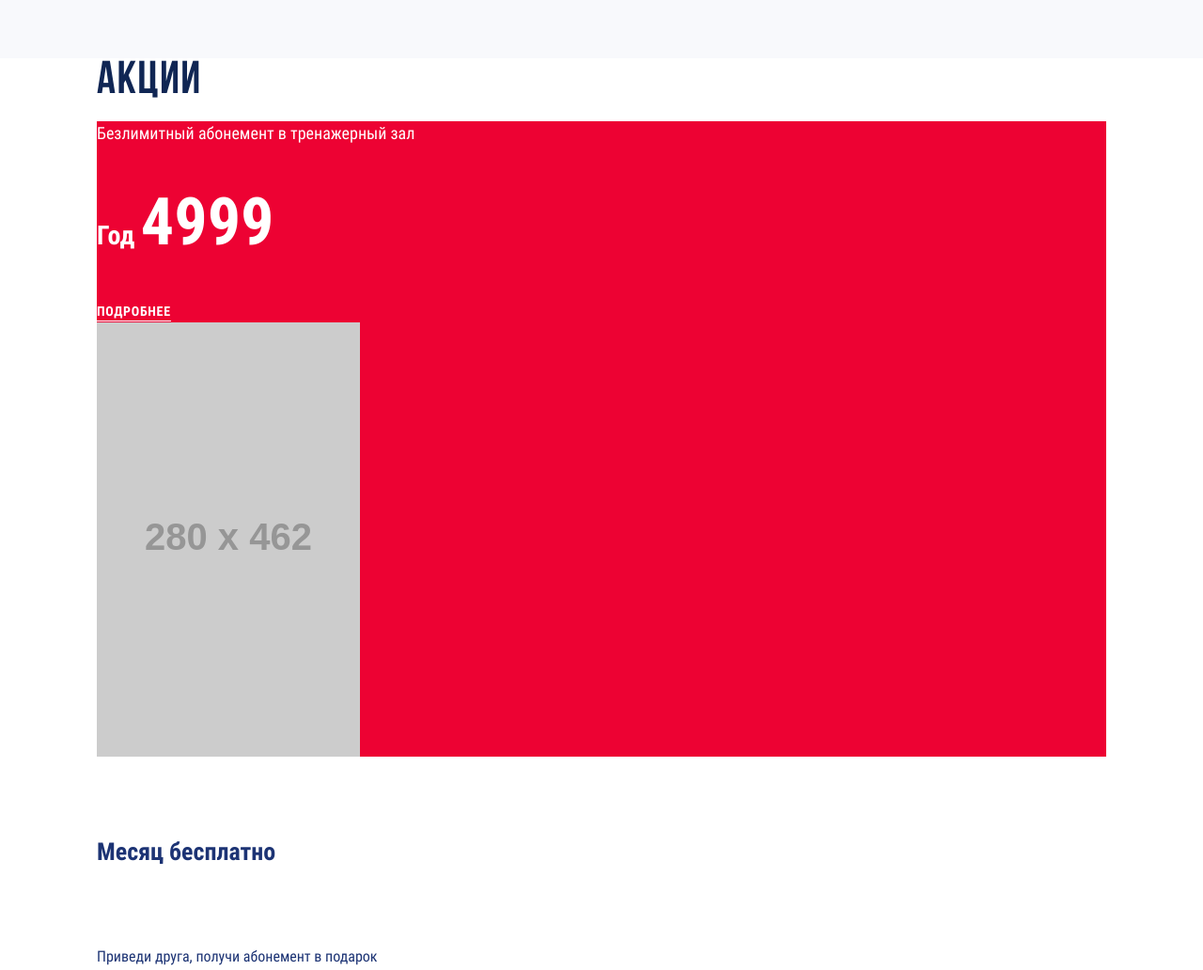
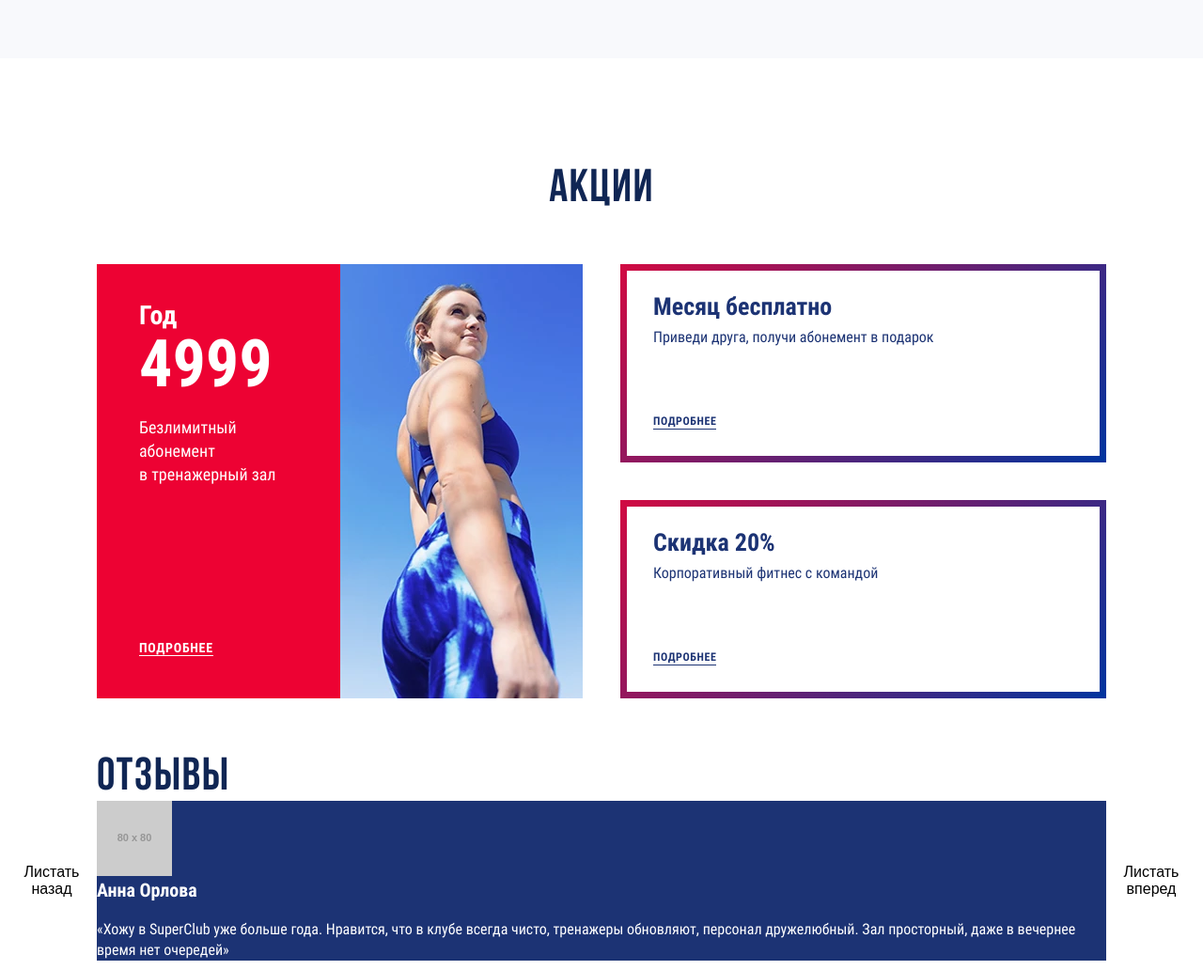
Before and after one commit to kmartindev/fitness, a website built with webpack: page source/index.html in a window 1280 px wide. Shown: the part 4120-5152 px from the top of the page at 94% size. Built offline with nearby package versions, Linux system fonts and the light colour scheme; placeholder pictures from the web are drawn by us; files whose address does not match are found by name.

Commit message:
completed stylization of stock

```diff
--- a/source/index.html
+++ b/source/index.html
@@ -319,26 +319,30 @@
         <section class="stock  section">
           <div class="container">
             <div class="stock__content">
-              <h2 class="section__title">Акции</h2>
+              <h2 class="section__title  section__title--stock">Акции</h2>
               <div class="stock__list">
                 <article class="event  event--primary">
                   <div class="event__description">
-                    <h3>Безлимитный абонемент в тренажерный зал</h3>
+                    <h3>Безлимитный абонемент в&nbsp;тренажерный зал</h3>
                     <p>Год <span>4999</span></p>
                     <a href="#">Подробнее</a>
                   </div>
                   <div class="event__photo">
-                    <img src="https://placehold.jp/280x462.jpg" width="280" height="462" alt="Девушка в ясную погоду стоит в синей спортивной легкой одежде">
+                    <picture>
+                      <!-- 1х: 364x462; 2x: 728x924 -->
+                      <source type="image/webp" srcset="img/stock.webp 1x, img/stock@2x.webp 2x">
+                      <img src="img/stock.jpg" srcset="img/stock.jpg 2x" width="364" height="462" alt="Девушка в ясную погоду стоит в синей спортивной легкой одежде">
+                    </picture>
                   </div>
                 </article>
                 <article class="event  event--secondary">
                   <h3>Месяц бесплатно</h3>
-                  <p>Приведи друга, получи абонемент в подарок</p>
+                  <p>Приведи друга, получи абонемент в&nbsp;подарок</p>
                   <a href="#">Подробнее</a>
                 </article>
                 <article class="event  event--secondary">
                   <h3>Скидка 20%</h3>
-                  <p>Корпоративный фитнес с командой</p>
+                  <p>Корпоративный фитнес с&nbsp;командой</p>
                   <a href="#">Подробнее</a>
                 </article>
               </div>
--- a/source/sass/blocks/event.scss
+++ b/source/sass/blocks/event.scss
@@ -1,31 +1,90 @@
 .event--primary {
+  grid-row: 1 / 3;
+
+  display: grid;
+  grid-template-columns: repeat(2, 1fr);
+
   background-color: $color-torch-red;
+
+  @include vp-1199 {
+    grid-column: 1 / -1;
+
+    grid-template-columns: 41.15% 58.85%;
+
+    min-height: 462px;
+  }
+
+  @include vp-767 {
+    grid-template-columns: auto;
+
+    min-height: auto;
+
+    text-align: center;
+  }
+}
+
+.event__description {
+  display: flex;
+  flex-direction: column;
+  align-items: flex-start;
+  padding: 33px 45px 45px;
+
+  @include vp-767 {
+    align-items: center;
+    padding: 35px 45px 45px;
+  }
 }
 
 .event--primary h3 {
+  margin: 0;
+
   font-family: "Roboto Condensed", "Arial", sans-serif;
   font-weight: 400;
   font-size: 18px;
   line-height: 25px;
   color: $color-default-white;
+
+  @include vp-767 {
+    margin-bottom: 31px;
+  }
 }
 
 .event--primary p {
+  position: relative;
+
+  order: -1;
+
+  margin: 0;
+  margin-bottom: 84px;
+
   font-family: "Roboto Condensed", "Arial", sans-serif;
   font-weight: 700;
   font-size: 28px;
   line-height: 44px;
   color: $color-default-white;
 
+  @include vp-767 {
+    margin-bottom: 78px;
+  }
+
   span {
+    position: absolute;
+    bottom: -84px;
+    left: 0;
+
     font-size: 70px;
     line-height: 109px;
+
+    @include vp-767 {
+      left: 50%;
+      transform: translateX(-50%);
+    }
   }
 }
 
 .event--primary a {
   display: inline-flex;
-  padding-bottom: 2px;
+  margin-top: auto;
 
   font-family: "Roboto Condensed", "Arial", sans-serif;
   font-weight: 700;
@@ -38,15 +97,75 @@
   border-bottom: 1px solid $color-default-white;
 }
 
+.event__photo {
+  position: relative;
+
+  overflow: hidden;
+
+  height: 100%;
+  width: 100%;
+
+  @include vp-767 {
+    height: 299px;
+  }
+}
+
+.event__photo img {
+  position: absolute;
+  top: 0;
+  right: 0;
+  bottom: 0;
+  left: 0;
+
+  width: 100%;
+  max-width: none;
+  height: 100%;
+
+  object-fit: cover;
+  object-position: calc(50% + 13px) top;
+
+  @include vp-1199 {
+    object-position: center -5px;
+  }
+
+  @include vp-767 {
+    object-position: calc(50% - 1px) -7px;
+    transform: scale(1.01);
+  }
+}
+
+.event--secondary {
+  display: flex;
+  flex-direction: column;
+  align-items: flex-start;
+  padding: 25px 28px 28px;
+
+  border: 7px double transparent;
+  border-image: linear-gradient(135deg, $color-crimson 0%, $color-smalt 100%) 7 stretch;
+
+  @include vp-767 {
+    align-items: center;
+    min-height: 211px;
+    padding: 37px 28px 39px;
+
+    text-align: center;
+  }
+}
+
 .event--secondary h3 {
+  margin: 0;
+  margin-bottom: 9px;
+
   font-family: "Roboto Condensed", "Arial", sans-serif;
   font-weight: 700;
   font-size: 26px;
-  line-height: 150px;
+  line-height: 1;
   color: $color-resolution-blue;
 }
 
 .event--secondary p {
+  margin: 0;
+
   font-family: "Roboto Condensed", "Arial", sans-serif;
   font-weight: 400;
   font-size: 16px;
@@ -56,6 +175,7 @@
 
 .event--secondary a {
   display: inline-flex;
+  margin-top: auto;
   padding-bottom: 1px;
 
   font-family: "Roboto Condensed", "Arial", sans-serif;
--- a/source/sass/blocks/section.scss
+++ b/source/sass/blocks/section.scss
@@ -70,6 +70,16 @@
   }
 }
 
+.section__title--stock {
+  margin-bottom: 55px;
+
+  text-align: center;
+
+  @include vp-1199 {
+    margin-bottom: 45px;
+  }
+}
+
 .section__title--trial {
   line-height: 64px;
   color: $color-default-white;
--- a/source/sass/blocks/stock.scss
+++ b/source/sass/blocks/stock.scss
@@ -1 +1,30 @@
-//
+.stock {
+  padding-top: 115px;
+  padding-bottom: 60px;
+
+  @include vp-1199 {
+    padding-top: 96px;
+  }
+
+  @include vp-767 {
+    padding-top: 67px;
+  }
+}
+
+.stock__list {
+  display: grid;
+  grid-template-columns: repeat(2, 1fr);
+  grid-auto-rows: minmax(211px, max-content);
+  column-gap: 40px;
+  row-gap: 40px;
+
+  @include vp-1199 {
+    column-gap: 30px;
+    row-gap: 30px;
+  }
+
+  @include vp-767 {
+    grid-template-columns: auto;
+    grid-auto-rows: auto;
+  }
+}
```
Also changed, not shown: build/css/style.css, build/css/style.min.css, build/img/stock.jpg (added), build/img/stock.webp (added), build/img/stock@2x.jpg (added), build/img/stock@2x.webp (added), build/index.html, source/img/stock.jpg (added), source/img/stock.webp (added), source/img/stock@2x.jpg (added), source/img/stock@2x.webp (added), 1 other file.
